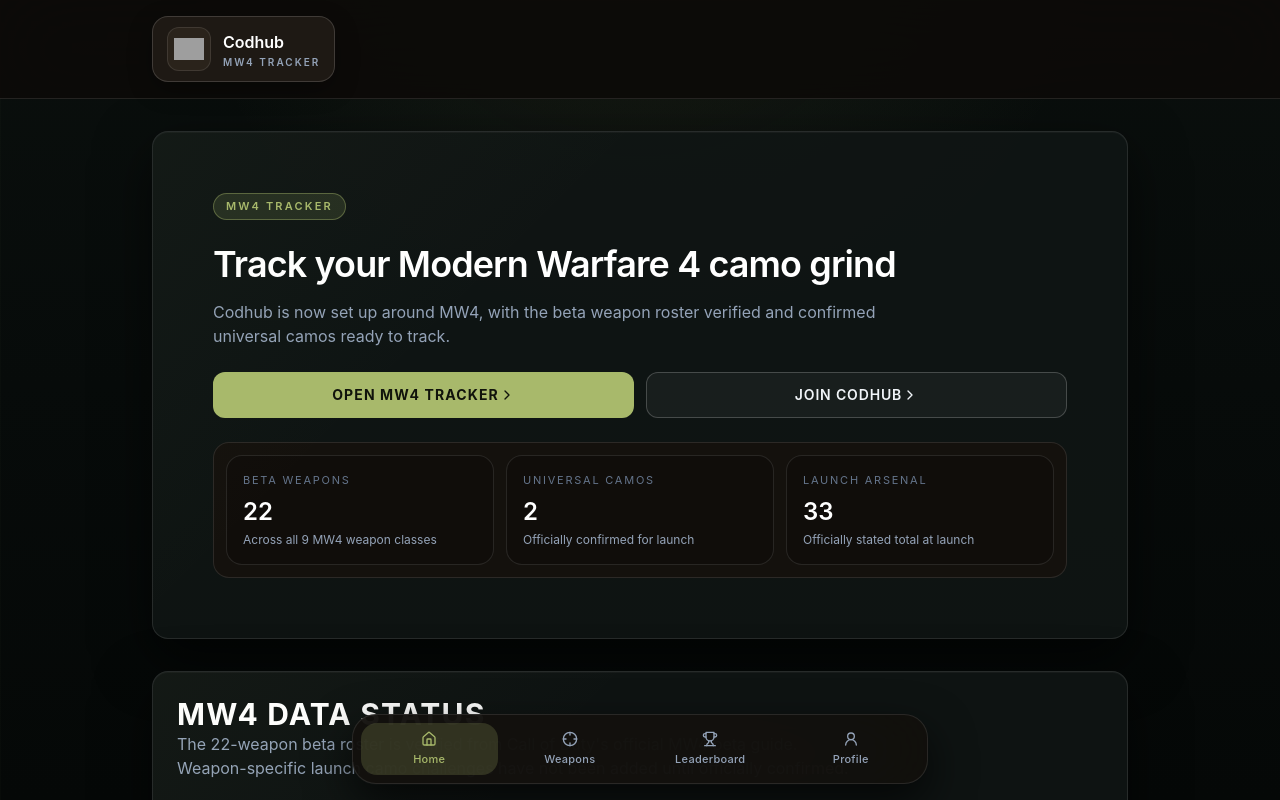
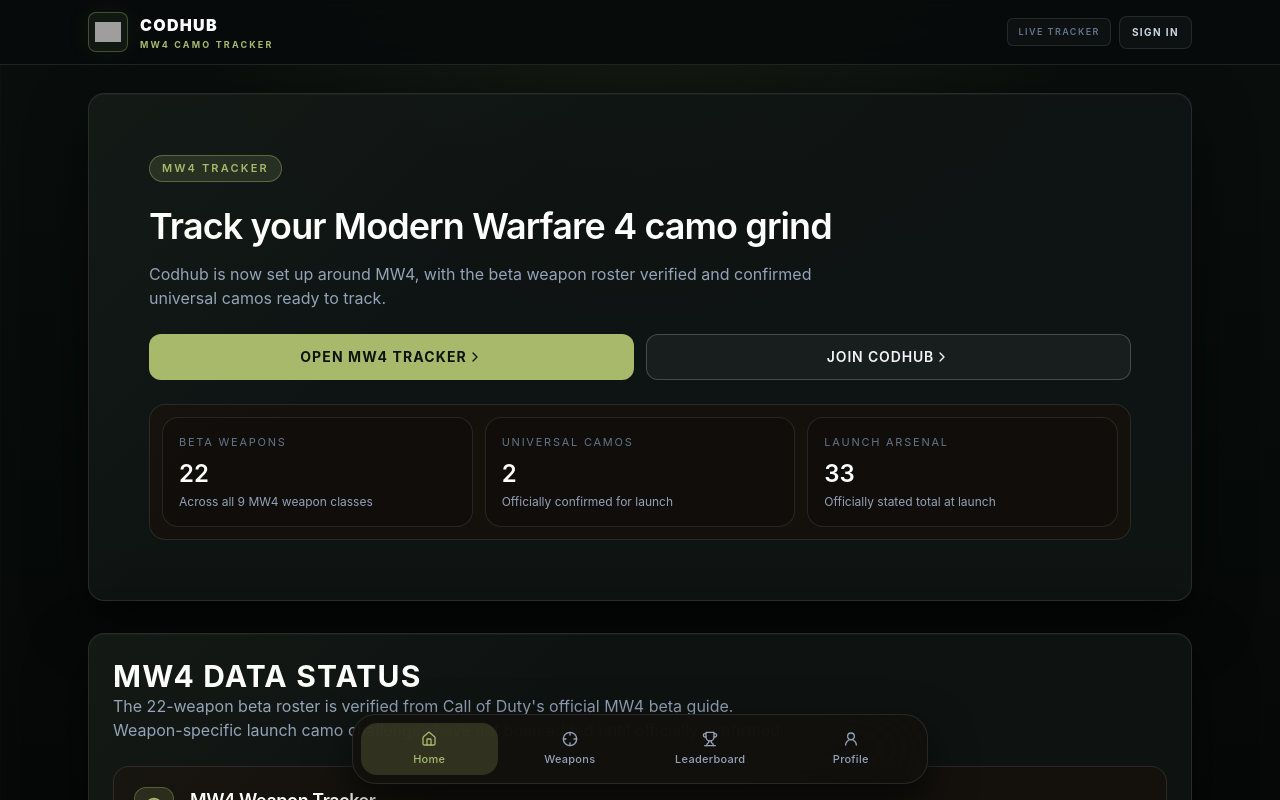
Before and after one commit to addsok/Addsok.github.io, a Next.js app: page / in a window 1280 px wide. Shown: the top 800 px of the page. Built offline with nearby package versions, Linux system fonts and the light colour scheme; no server answers; grey boxes are pictures that could not be loaded.

Commit message:
Refresh MW4 visual system: app/layout.tsx

```diff
--- a/app/layout.tsx
+++ b/app/layout.tsx
@@ -18,20 +18,29 @@
     <html lang="en">
       <body>
         <div className="app-shell">
-          <header className="sticky top-0 z-40 border-b border-white/10 bg-[#0d0b08]/90 backdrop-blur-2xl">
-            <div className="mx-auto flex w-full max-w-xl items-center justify-between gap-3 px-4 py-4 sm:max-w-5xl sm:px-6">
-              <Link href="/" className="inline-flex items-center gap-3 rounded-2xl border border-white/15 bg-[#1e1914] px-3.5 py-2.5 shadow-[0_8px_24px_rgba(0,0,0,0.3)]">
-                <div className="flex h-11 w-11 items-center justify-center rounded-xl border border-white/10 bg-[#2a231b] p-1.5">
-                  <Image src="/codhub-logo.png" alt="Codhub logo" width={38} height={38} className="h-9 w-9 object-contain" priority />
+          <header className="sticky top-0 z-40 border-b border-white/10 bg-[#070b0a]/90 backdrop-blur-2xl">
+            <div className="mx-auto flex w-full max-w-xl items-center justify-between gap-3 px-4 py-3 sm:max-w-6xl sm:px-6">
+              <Link href="/" className="group inline-flex items-center gap-3">
+                <div className="flex h-10 w-10 items-center justify-center rounded-lg border border-accent/35 bg-[#111712] p-1.5 shadow-[0_0_24px_rgba(168,185,107,0.08)]">
+                  <Image src="/codhub-logo.png" alt="Codhub logo" width={38} height={38} className="h-8 w-8 object-contain" priority />
                 </div>
                 <div className="leading-tight">
-                  <p className="text-base font-semibold text-white">Codhub</p>
-                  <p className="mt-0.5 text-[10px] font-semibold uppercase tracking-[0.2em] text-slate-400">MW4 Tracker</p>
+                  <p className="text-base font-black uppercase tracking-[0.08em] text-white">Codhub</p>
+                  <p className="mt-0.5 text-[9px] font-bold uppercase tracking-[0.24em] text-accent">MW4 Camo Tracker</p>
                 </div>
               </Link>
+
+              <div className="hidden items-center gap-2 sm:flex">
+                <span className="rounded-md border border-white/10 bg-white/[0.03] px-2.5 py-1.5 text-[9px] font-semibold uppercase tracking-[0.16em] text-slate-500">
+                  Live Tracker
+                </span>
+                <Link href={user ? "/profile" : "/login"} className="rounded-lg border border-white/10 bg-white/[0.03] px-3 py-2 text-[10px] font-bold uppercase tracking-[0.14em] text-slate-300 hover:border-accent/40 hover:text-accent">
+                  {user ? "Profile" : "Sign In"}
+                </Link>
+              </div>
             </div>
           </header>
-          <main className="mx-auto min-h-screen w-full max-w-xl px-4 pb-28 pt-6 sm:max-w-5xl sm:px-6 sm:pb-32 sm:pt-8">{children}</main>
+          <main className="mx-auto min-h-screen w-full max-w-xl px-4 pb-28 pt-5 sm:max-w-6xl sm:px-6 sm:pb-32 sm:pt-7">{children}</main>
           <BottomNav isLoggedIn={Boolean(user)} />
         </div>
         <AppToaster />
```
